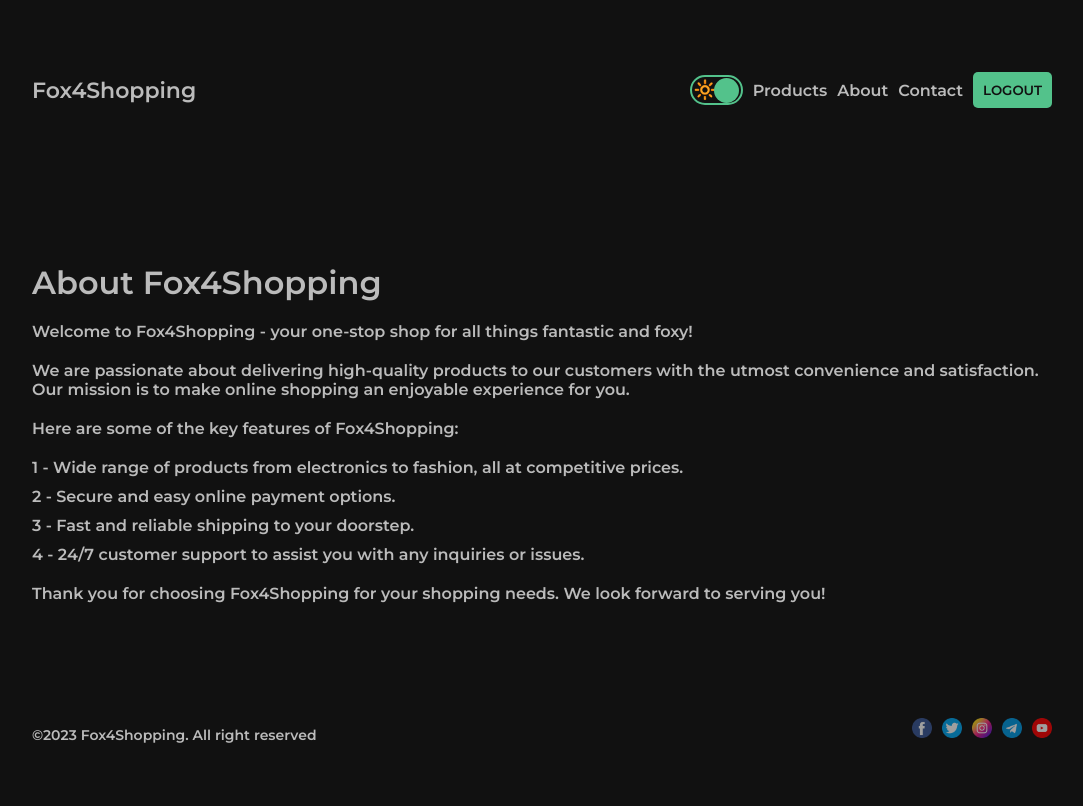
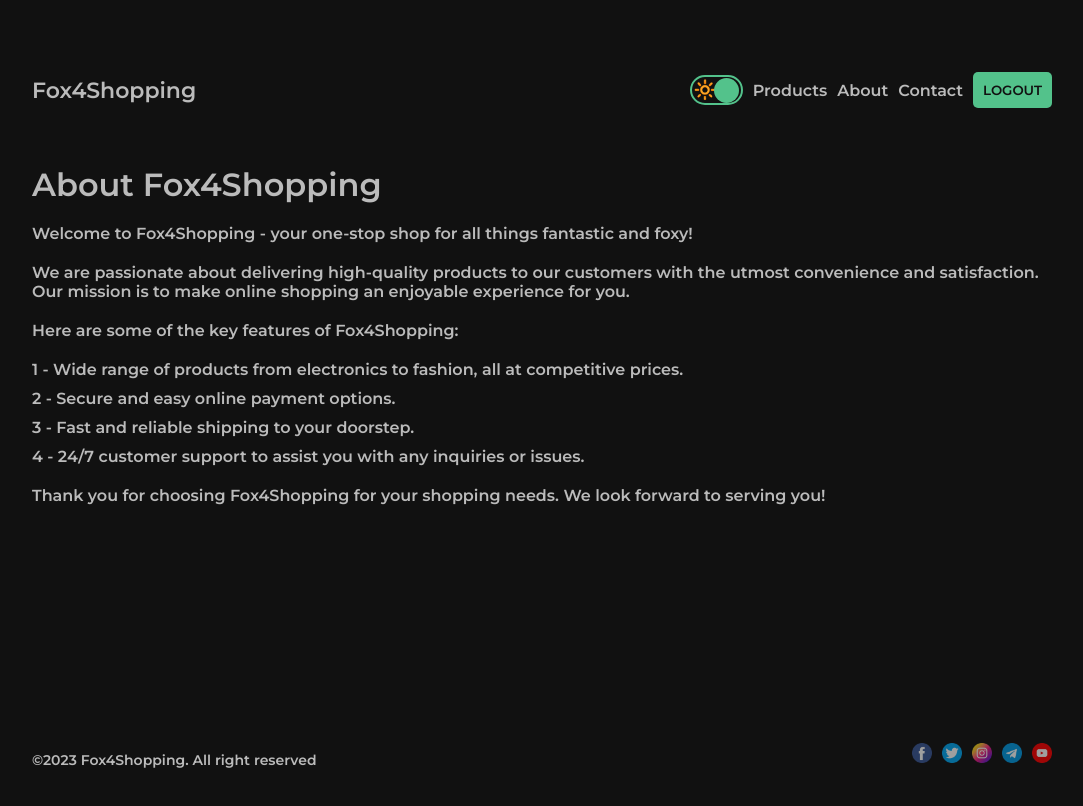
Before and after one commit to KhaledAbuSarhan/e-store, a Next.js app: page /about in a window 1280 px wide. Shown: the top 806 px of the page, without its empty margins (98-1181 px from the left). Built offline with nearby package versions, Linux system fonts and the light colour scheme.

Commit message:
modifying the vh to 100% percent and some fixes

```diff
--- a/src/app/(dynamic_pages)/products/[id]/page.module.css
+++ b/src/app/(dynamic_pages)/products/[id]/page.module.css
@@ -1,19 +1,6 @@
-.header {
-
+.container {
+    height: 80vh;
 }
-
-.container {
-
-}
-
-.info {
-
-}
-
-.title {
-
-}
-
 .description {
     font-size: 18px;
 }
--- a/src/app/(dynamic_pages)/products/page.jsx
+++ b/src/app/(dynamic_pages)/products/page.jsx
@@ -4,7 +4,7 @@ import styles from './page.module.css';
 
 
 async function getData() {
-    const res = await fetch('https://dummyjson.com/products?limit=6');
+    const res = await fetch('https://dummyjson.com/products?limit=100');
 
     if(!res.ok) {
         throw new Error('Failed to fetch data')
--- a/src/app/(static_pages)/about/page.module.css
+++ b/src/app/(static_pages)/about/page.module.css
@@ -2,6 +2,7 @@
     display: flex;
     flex-direction: column;
     gap: 20px;
+    height: 70vh;
 }
 .points {
     list-style: none;
--- a/src/app/(static_pages)/contact-us/page.jsx
+++ b/src/app/(static_pages)/contact-us/page.jsx
@@ -6,7 +6,7 @@ export const metadata = {
 }
 export default function Contact() {
     return (
-      <div className="contact">
+      <div className={styles.contact}>
       <h1>Contact Us</h1>
       <p>Have questions, concerns, or feedback? We&apos;d love to hear from you!</p>
 
--- a/src/app/(static_pages)/contact-us/page.module.css
+++ b/src/app/(static_pages)/contact-us/page.module.css
@@ -1,3 +1,6 @@
+.contact {
+    height: 70vh;
+}
 .form {
     margin: 40px auto;
 }
--- a/src/app/globals.css
+++ b/src/app/globals.css
@@ -28,7 +28,7 @@ body {
 
 .container {
     max-width: 1100px;
-    height: 100vh;
+    height: 100%;
     margin: 0 auto;
     display: flex;
     flex-direction: column;
```
